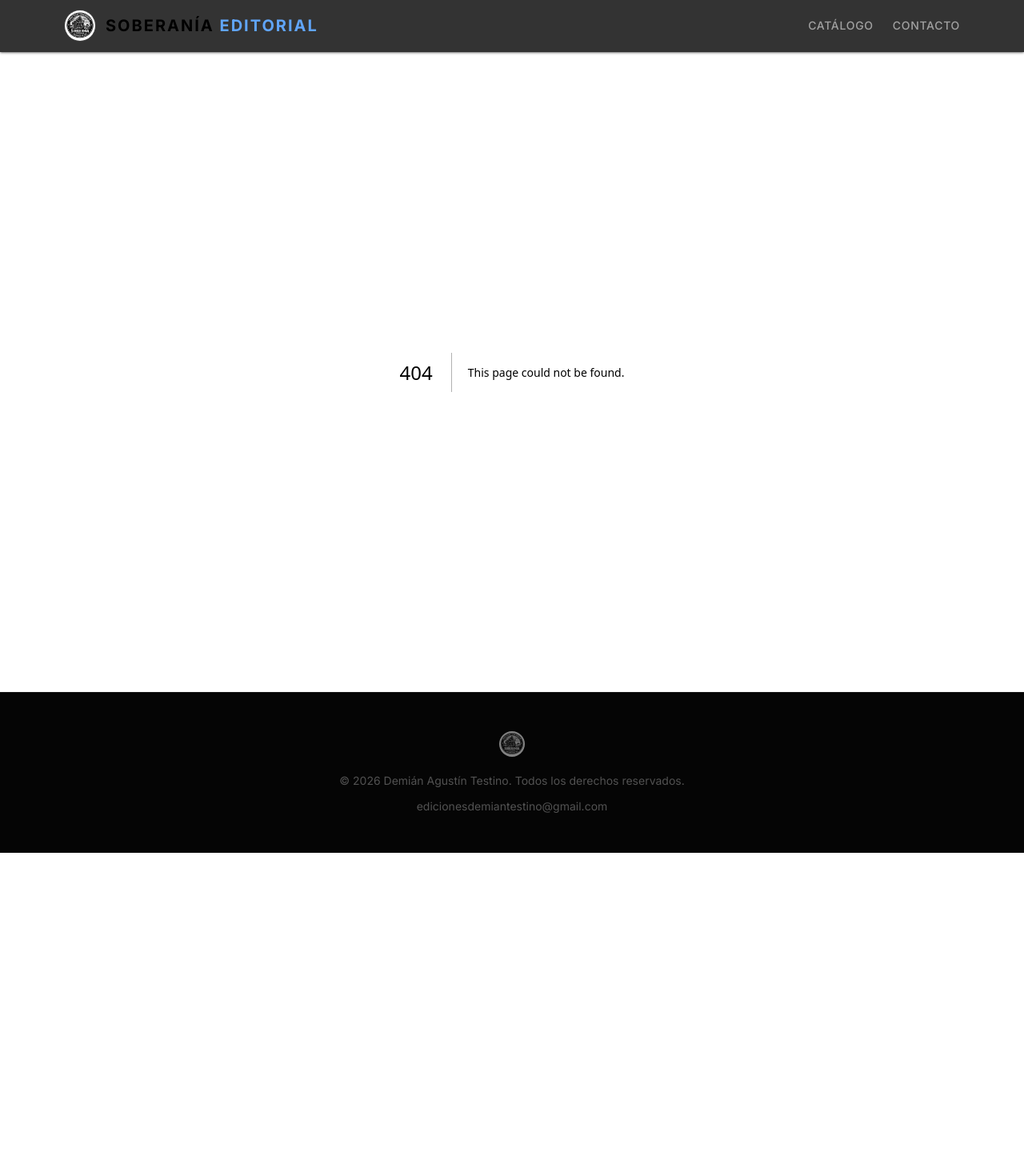
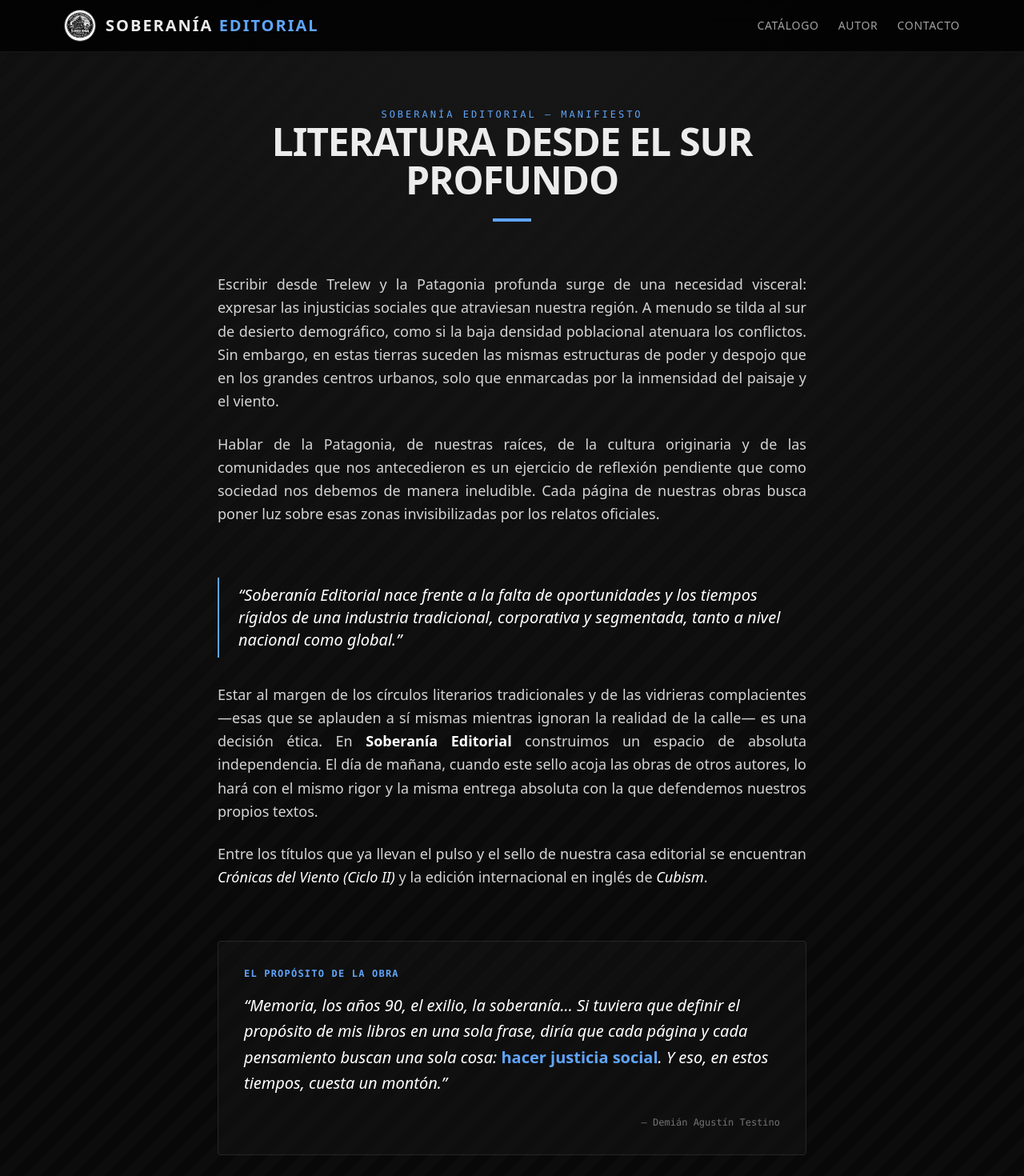
Before and after one commit to edicionesdemiantestino-maker/soberania-editorial-vidriera, a Next.js app: page /sobre-el-autor in a window 1280 px wide. Before the commit this address had no page. Shown: the top 1470 px of the page at 80% size. Before the commit the page ends 1066 px from the top, so only its background shows below. Built offline with nearby package versions, Linux system fonts and the light colour scheme.

Commit message:
feat: agregar pagina de autor y SEO avanzado Schema.org para libros

```diff
--- a/app/layout.tsx
+++ b/app/layout.tsx
@@ -48,7 +48,7 @@ export default function RootLayout({
   const whatsappNumber = "5492804841846";
 
   return (
-    <html lang="es" className={`scroll-smooth ${inter.variable} ${merriweather.variable}`}>
+    <html lang="es" className={`scroll-smooth ${inter.variable}${merriweather.variable}`}>
       <body className="antialiased min-h-screen flex flex-col bg-ediciones-dark text-ediciones-light font-sans selection:bg-ediciones-accent selection:text-black">
         <header className="border-b border-neutral-800/50 bg-black/80 backdrop-blur-xl sticky top-0 z-50 shadow-sm shadow-neutral-900/50">
           <div className="max-w-6xl mx-auto px-4 py-3 flex justify-between items-center">
@@ -62,6 +62,7 @@ export default function RootLayout({
             </a>
             <nav className="flex gap-6 text-sm uppercase tracking-wider text-neutral-400 font-medium">
               <a href="/#catalogo" className="hover:text-white transition-colors duration-300">Catálogo</a>
+              <a href="/sobre-el-autor" className="hover:text-white transition-colors duration-300">Autor</a>
               <a
                 href={`https://wa.me/${whatsappNumber}?text=${encodeURIComponent("Hola Demián, me comunico desde la web de Soberanía Editorial.")}`}
                 target="_blank"
--- a/app/libros/[slug]/page.tsx
+++ b/app/libros/[slug]/page.tsx
@@ -155,8 +155,34 @@ export default async function LibroPage({
 
   const whatsappNumber = "5492804841846";
 
+  // Objeto SEO de Schema.org para Google
+  const jsonLd = {
+    "@context": "https://schema.org",
+    "@type": "Book",
+    "name": book.title,
+    "alternateName": book.subtitle,
+    "author": {
+      "@type": "Person",
+      "name": "Demián Agustín Testino"
+    },
+    "publisher": {
+      "@type": "Organization",
+      "name": "Soberanía Editorial"
+    },
+    "datePublished": book.year,
+    "inLanguage": slug === "cubismo-en" ? "en" : "es-AR",
+    "description": book.synopsis,
+    "url": `https://soberania-editorial-vidriera-nine.vercel.app/libros/${slug}`
+  };
+
   return (
     <div className="max-w-4xl mx-auto px-4 py-12">
+      {/* Inyección de Datos Estructurados Invisible para Google */}
+      <script
+        type="application/ld+json"
+        dangerouslySetInnerHTML={{ __html: JSON.stringify(jsonLd) }}
+      />
+
       <Link
         href="/#catalogo"
         className="text-xs font-mono text-neutral-400 hover:text-white uppercase tracking-widest mb-8 inline-block transition-colors"
--- /dev/null
+++ b/app/sobre-el-autor/page.tsx
@@ -0,0 +1,56 @@
+export default function SobreElAutorPage() {
+  return (
+    <div className="max-w-3xl mx-auto px-4 py-16 space-y-16">
+
+      {/* Cabecera / Manifiesto */}
+      <div className="text-center space-y-4">
+        <span className="text-ediciones-accent text-xs font-mono tracking-[0.25em] uppercase">
+          Soberanía Editorial — Manifiesto
+        </span>
+        <h1 className="text-4xl md:text-5xl font-black uppercase tracking-tight">
+          Literatura desde el Sur Profundo
+        </h1>
+        <div className="w-12 h-1 bg-ediciones-accent mx-auto mt-6"></div>
+      </div>
+
+      {/* Introducción: La mirada desde Trelew y la Patagonia */}
+      <section className="space-y-6 font-serif text-lg leading-relaxed text-neutral-300 text-justify">
+        <p>
+          Escribir desde Trelew y la Patagonia profunda surge de una necesidad visceral: expresar las injusticias sociales que atraviesan nuestra región. A menudo se tilda al sur de desierto demográfico, como si la baja densidad poblacional atenuara los conflictos. Sin embargo, en estas tierras suceden las mismas estructuras de poder y despojo que en los grandes centros urbanos, solo que enmarcadas por la inmensidad del paisaje y el viento.
+        </p>
+        <p>
+          Hablar de la Patagonia, de nuestras raíces, de la cultura originaria y de las comunidades que nos antecedieron es un ejercicio de reflexión pendiente que como sociedad nos debemos de manera ineludible. Cada página de nuestras obras busca poner luz sobre esas zonas invisibilizadas por los relatos oficiales.
+        </p>
+      </section>
+
+      {/* Bloque destacado: Autogestión y Resistencia */}
+      <blockquote className="border-l-2 border-ediciones-accent pl-6 py-2 my-8 italic font-serif text-xl text-white">
+        &ldquo;Soberanía Editorial nace frente a la falta de oportunidades y los tiempos rígidos de una industria tradicional, corporativa y segmentada, tanto a nivel nacional como global.&rdquo;
+      </blockquote>
+
+      {/* El Sello y la Independencia */}
+      <section className="space-y-6 font-serif text-lg leading-relaxed text-neutral-300 text-justify">
+        <p>
+          Estar al margen de los círculos literarios tradicionales y de las vidrieras complacientes —esas que se aplauden a sí mismas mientras ignoran la realidad de la calle— es una decisión ética. En <strong className="text-white font-sans font-semibold">Soberanía Editorial</strong> construimos un espacio de absoluta independencia. El día de mañana, cuando este sello acoja las obras de otros autores, lo hará con el mismo rigor y la misma entrega absoluta con la que defendemos nuestros propios textos.
+        </p>
+        <p>
+          Entre los títulos que ya llevan el pulso y el sello de nuestra casa editorial se encuentran <em className="text-white">Crónicas del Viento (Ciclo II)</em> y la edición internacional en inglés de <em className="text-white">Cubism</em>.
+        </p>
+      </section>
+
+      {/* Propósito Final */}
+      <section className="bg-neutral-900/40 border border-neutral-800 p-8 rounded-sm space-y-4">
+        <h2 className="text-xs font-mono uppercase tracking-widest text-ediciones-accent font-semibold">
+          El Propósito de la Obra
+        </h2>
+        <p className="font-serif text-xl text-white italic leading-relaxed">
+          &ldquo;Memoria, los años 90, el exilio, la soberanía... Si tuviera que definir el propósito de mis libros en una sola frase, diría que cada página y cada pensamiento buscan una sola cosa: <strong className="text-ediciones-accent not-italic font-sans font-bold">hacer justicia social</strong>. Y eso, en estos tiempos, cuesta un montón.&rdquo;
+        </p>
+        <p className="text-xs font-mono text-neutral-500 text-right pt-2">
+          — Demián Agustín Testino
+        </p>
+      </section>
+
+    </div>
+  );
+}
```
